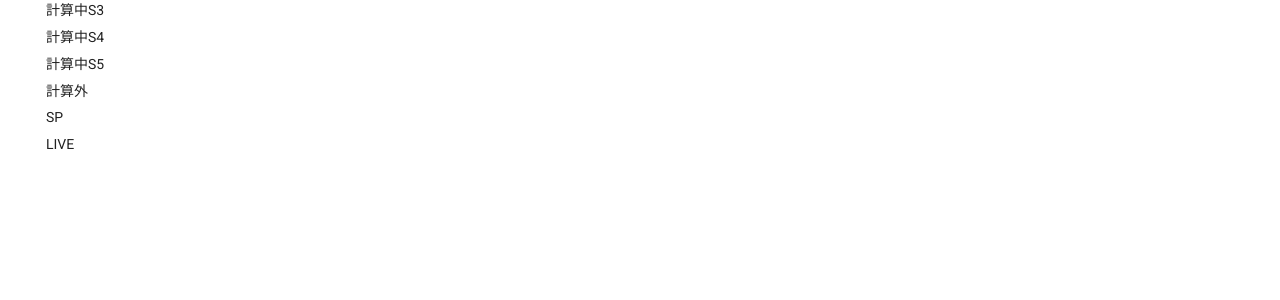
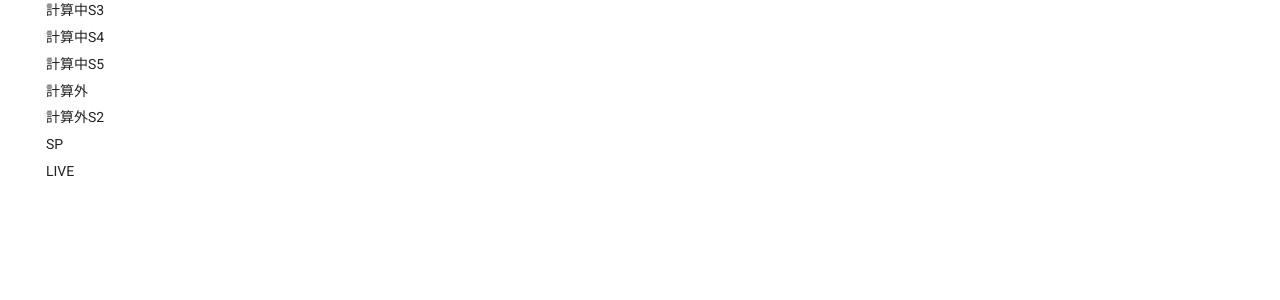
Before and after one commit to aki-192/nananiji, an MkDocs documentation site: the page built from docs/index.md, in a window 1280 px wide. Shown: the part 236-536 px from the top of the page. Built offline with MkDocs 1.6.1 and Material for MkDocs 9.7.7, drawn with Linux system fonts in a browser that asks for light colours.

```diff
--- a/mkdocs.yml
+++ b/mkdocs.yml
@@ -10,6 +10,7 @@ nav:
   - keisanchu-s4.md
   - keisanchu-s5.md
   - keisangai.md
+  - keisangai-s2.md
   - sp.md
   - live.md
 theme:
```
